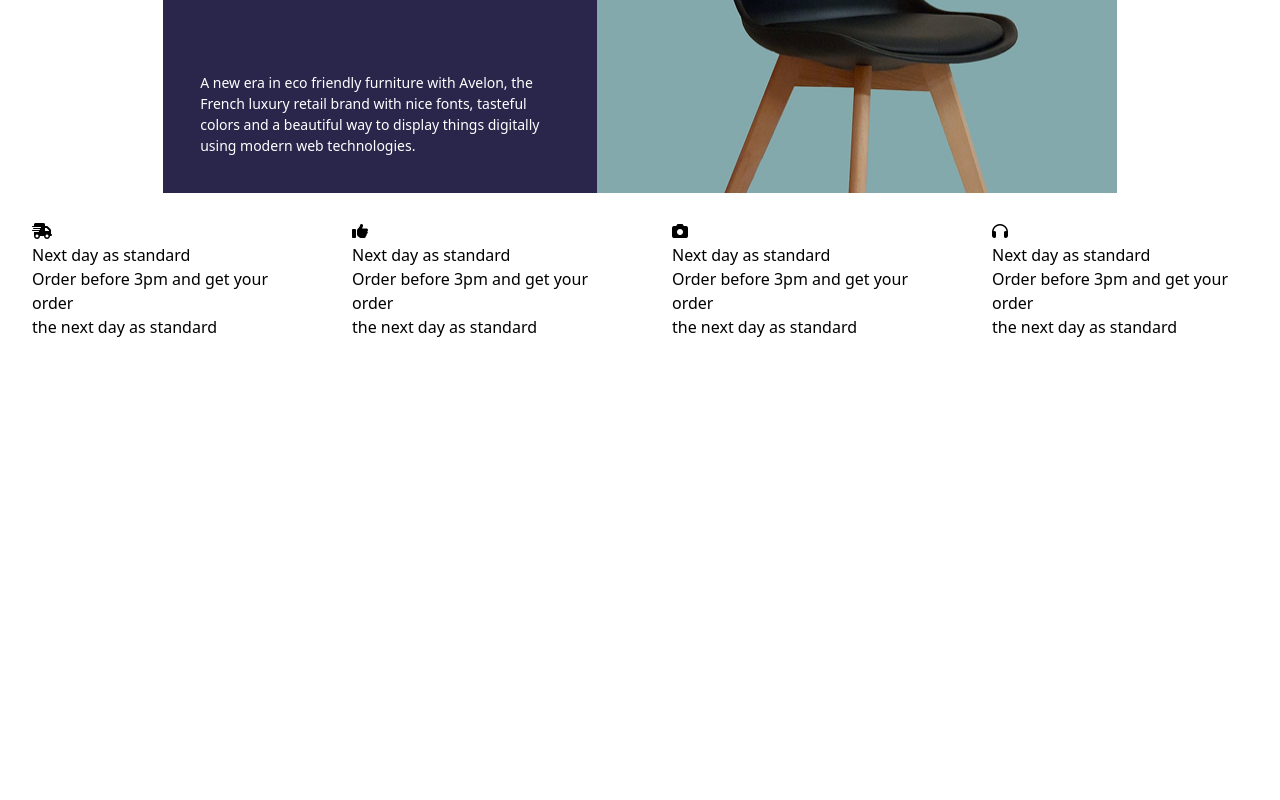
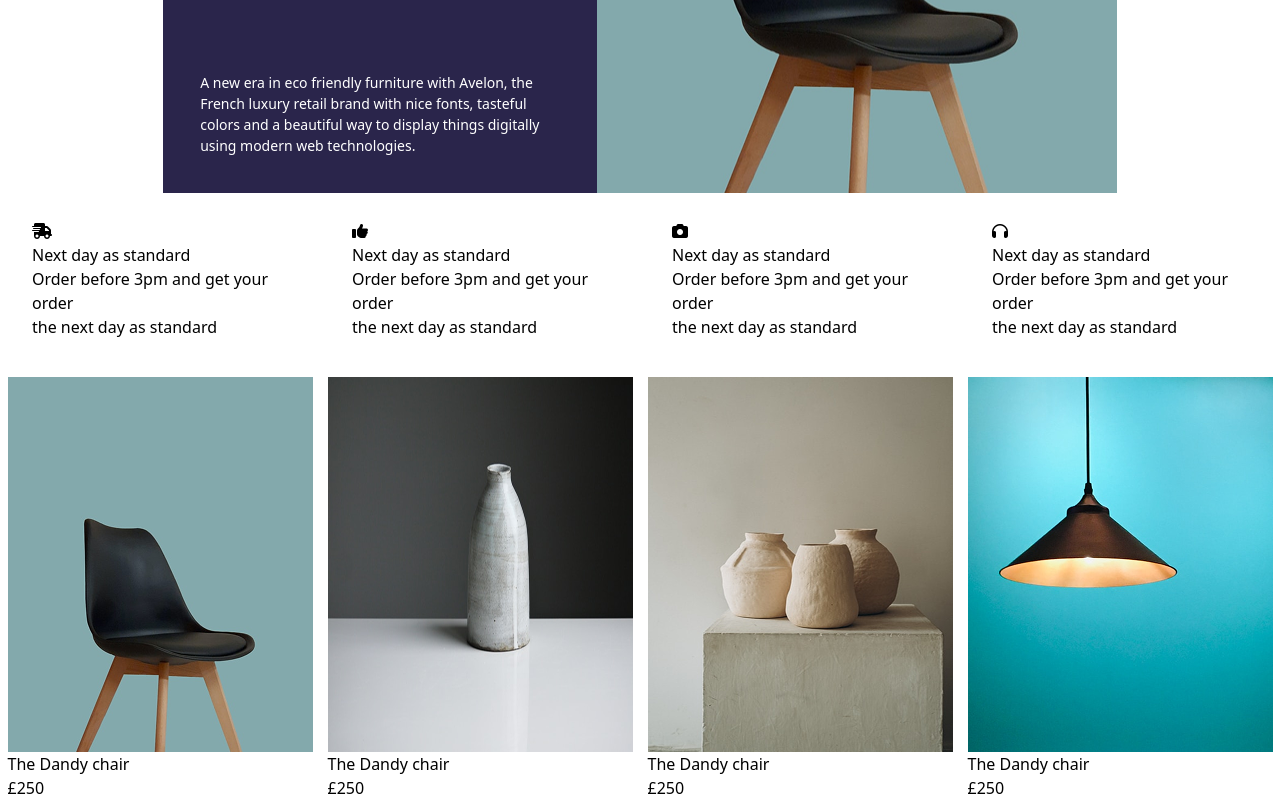
Before and after one commit to ParvizSodatov/vohidparviz, a website: page src/index.html in a window 1280 px wide. Shown: the part 514-1314 px from the top of the page. Before the commit the page ends 853 px from the top, so only its background shows below. Drawn offline with Linux system fonts and the light colour scheme.

Commit message:
add section_3

```diff
--- a/src/index.html
+++ b/src/index.html
@@ -68,7 +68,36 @@
    </article>
 
         </section>
-
+<section class="md:flex justify-around mt-[3%] hidden md:block">
+  <article class="">
+    <img src="./Parent.png" alt="" class="m-auto">
+    <div class="hidden md:block" >
+    <p>The Dandy chair</p>
+    <p>£250</p>
+</div>
+  </article>
+  <article class="">
+    <img src="./Parent (1).png" alt="">
+    <div class="hidden md:block">
+    <p>The Dandy chair</p>
+    <p>£250</p>
+</div>
+  </article>
+  <article>
+    <img src="./Parent 2.png" alt="">
+    <div class="hidden md:block">
+    <p>The Dandy chair</p>
+    <p>£250</p>
+</div>
+  </article>
+  <article>
+    <img src="./Photo.png" alt="">
+    <div class="hidden md:block">
+    <p>The Dandy chair</p>
+    <p>£250</p>
+</div>
+  </article>
+</section>
 
     </main>
 </body>
```
Also changed, not shown: src/Parent (1).png (added), src/Parent 2.png (added), src/Parent.png (added), src/Photo.png (added).
